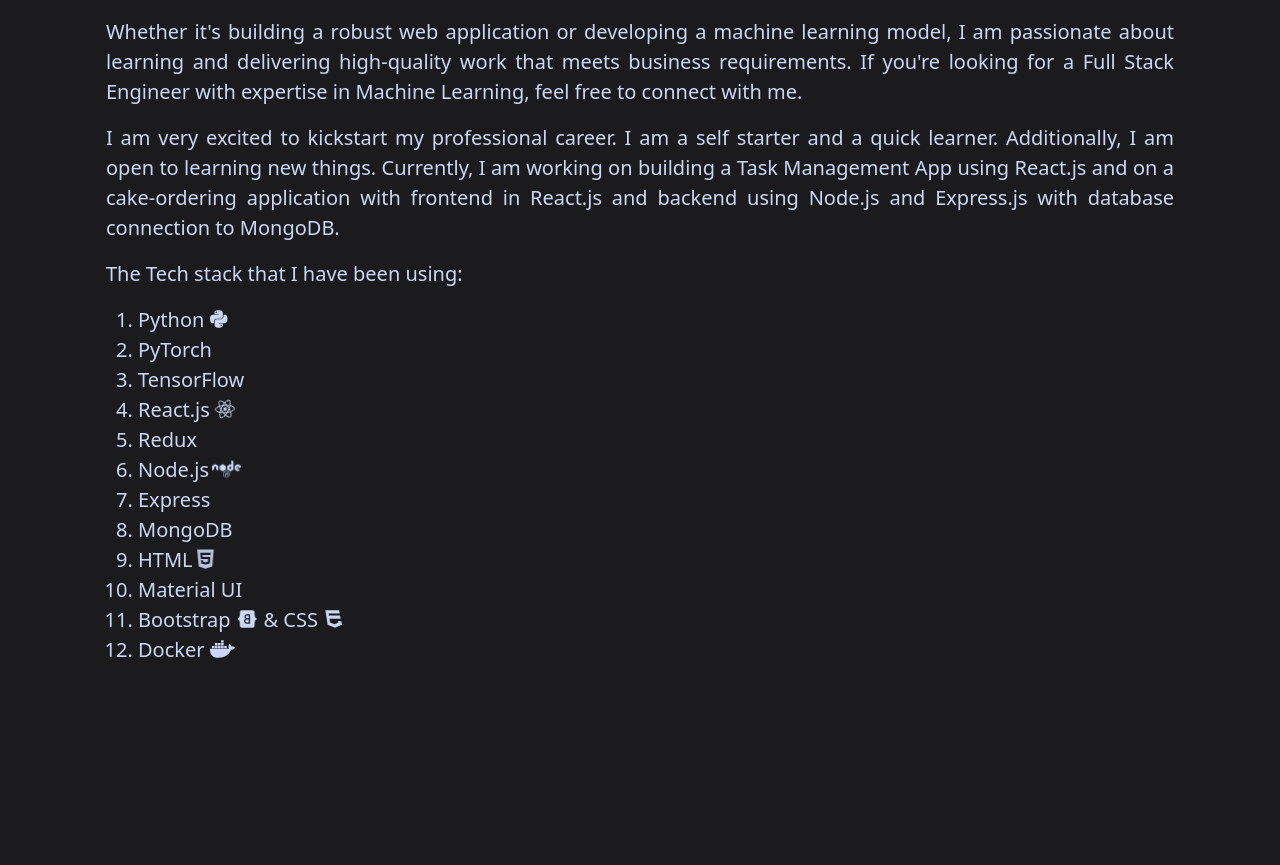
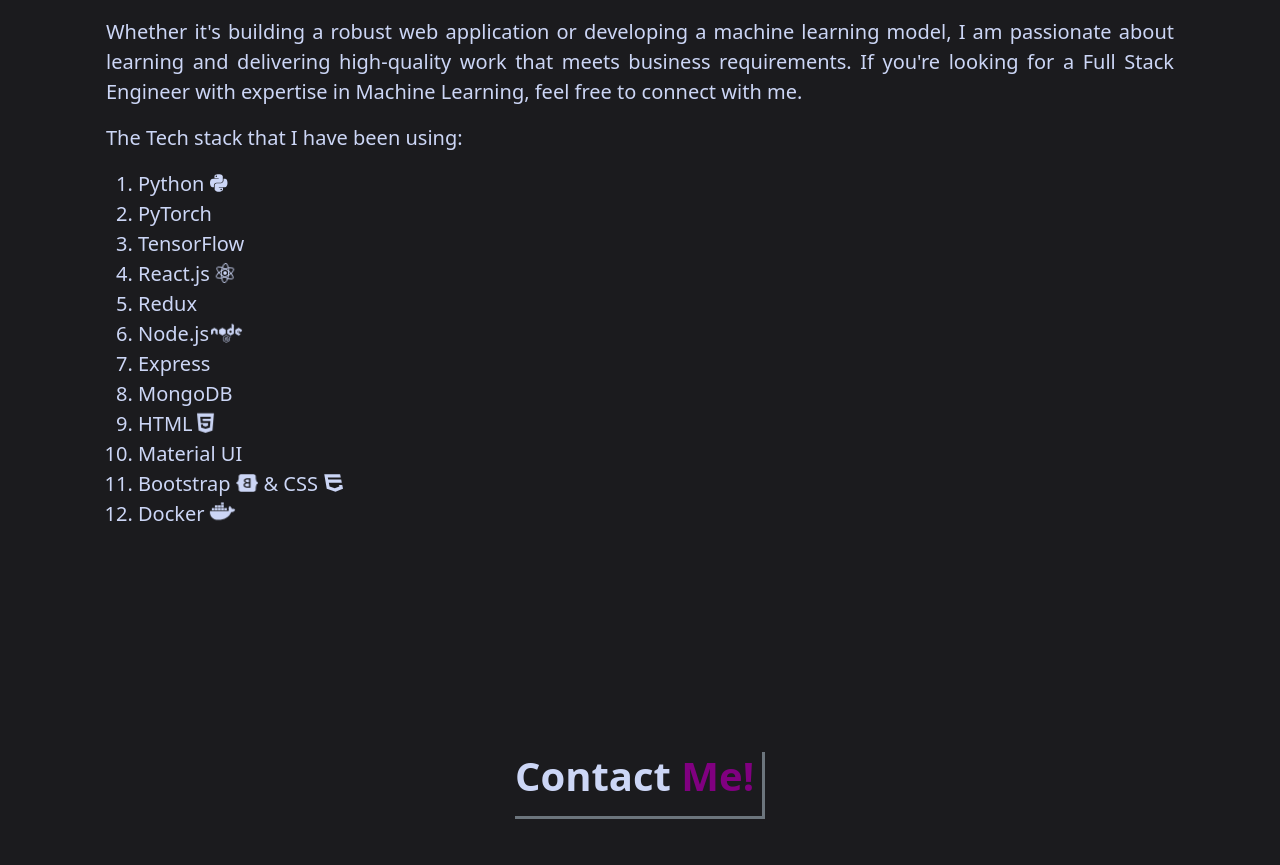
Before and after one commit to bhaven123/my-react-portfolio, a React (Create React App) app: page / in a window 1280 px wide. Shown: the part 3266-4131 px from the top of the page. Built offline with nearby package versions, Linux system fonts and the light colour scheme.

Commit message:
updated about section

```diff
--- a/src/components/pages/About.js
+++ b/src/components/pages/About.js
@@ -56,14 +56,6 @@
             you're looking for a Full Stack Engineer with expertise in Machine
             Learning, feel free to connect with me.
           </p>
-          <p>
-            I am very excited to kickstart my professional career. I am a self
-            starter and a quick learner. Additionally, I am open to learning new
-            things. Currently, I am working on building a Task Management App
-            using React.js and on a cake-ordering application with frontend in
-            React.js and backend using Node.js and Express.js with database
-            connection to MongoDB.
-          </p>
           <p>The Tech stack that I have been using:</p>
           <ol>
             <li>
```
